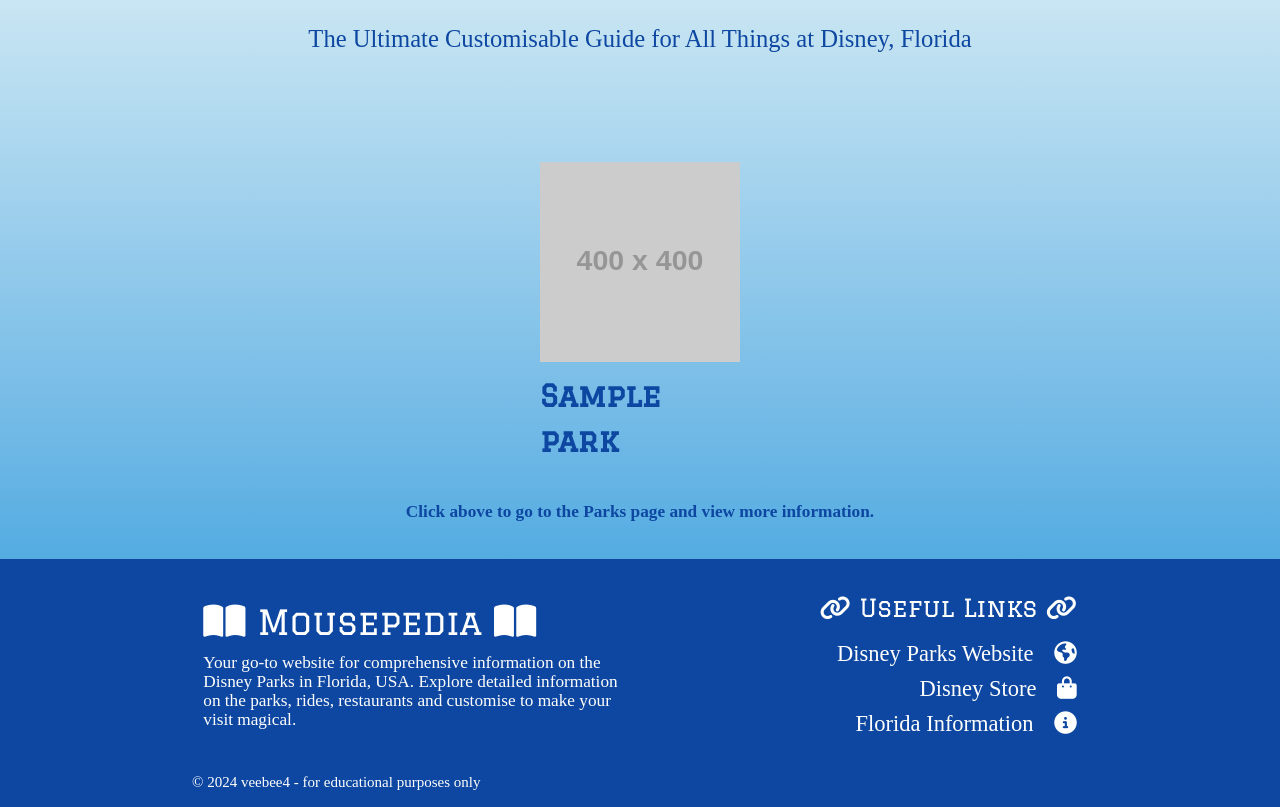
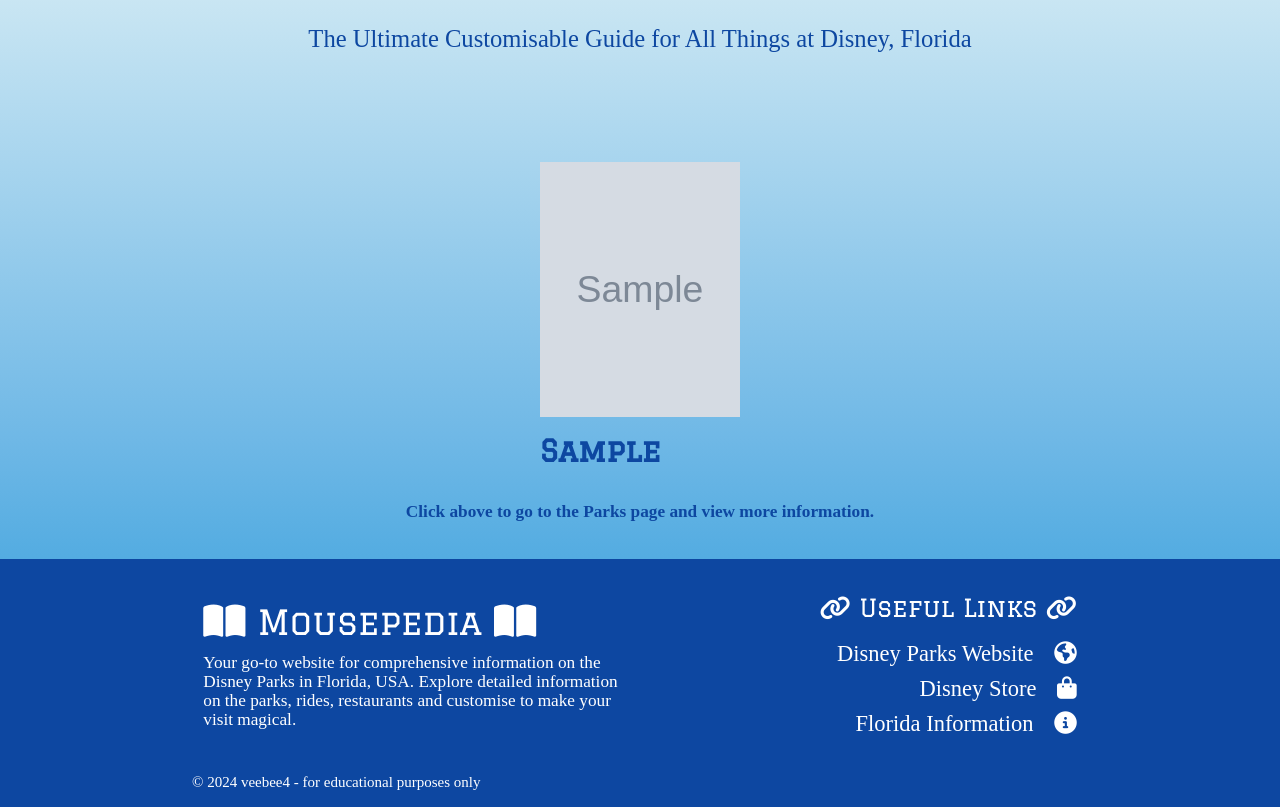
Before and after one commit to veebee4/mousepediadb, a Flask app: page / in a window 1280 px wide. Shown: the part 245-1052 px from the top of the page. Run offline with Flask 2, Linux system fonts and the light colour scheme; tables that the repository leaves empty hold one stand-in row (values such as "Sample post"); grey boxes marked "Sample" are stand-in pictures; grey boxes labelled with a size stand in for pictures from a placeholder-image service; some libraries are stand-ins or nearby versions; some web fonts are replaced.

Commit message:
Add placeholder image functionality for parks without user-uploaded images

```diff
--- a/mousepediadb/static/css/style.css
+++ b/mousepediadb/static/css/style.css
@@ -86,6 +86,11 @@ main {
     padding: 2rem;
 }
 
+.park-image {
+    height: 17rem;
+    width: 17rem;
+}
+
 /* ---------------------------------------- Parks Page */
 
 .add-park-btn {
--- a/mousepediadb/templates/home.html
+++ b/mousepediadb/templates/home.html
@@ -6,7 +6,7 @@
 
   <div class="carousel">
     {% for park in parks %}
-    <a class="carousel-item" href="{{ url_for('parks') }}"><img src="https://placehold.co/400">{{ park.park_name }}</a>
+    <a class="carousel-item" href="{{ url_for('parks') }}"><img src="{{ park.image_url if park.image_url else url_for('static', filename='images/default_image.jpg') }}" class="park-image">{{ park.park_name }}</a>
     {% endfor %}
   </div>
 
--- a/mousepediadb/templates/parks.html
+++ b/mousepediadb/templates/parks.html
@@ -17,7 +17,7 @@
     <div class="col s12 m6 l3">
         <div class="card">
             <div class="card-image">
-              <img class="activator tooltipped" data-position="bottom" data-tooltip="Click Me!" src="{{ park.image_url }}" alt="{{ park.park_name }}">
+              <img class="activator tooltipped" data-position="bottom" data-tooltip="Click Me!" src="{{ park.image_url if park.image_url else url_for('static', filename='images/default_image.jpg') }}" alt="{{ park.park_name }}">
             </div>
             <div class="card-content">
               <span class="card-title activator blue-text text-darken-4 center-align">{{ park.park_name }}</span>
```
Also changed, not shown: mousepediadb/static/images/default_image.jpg (added).
